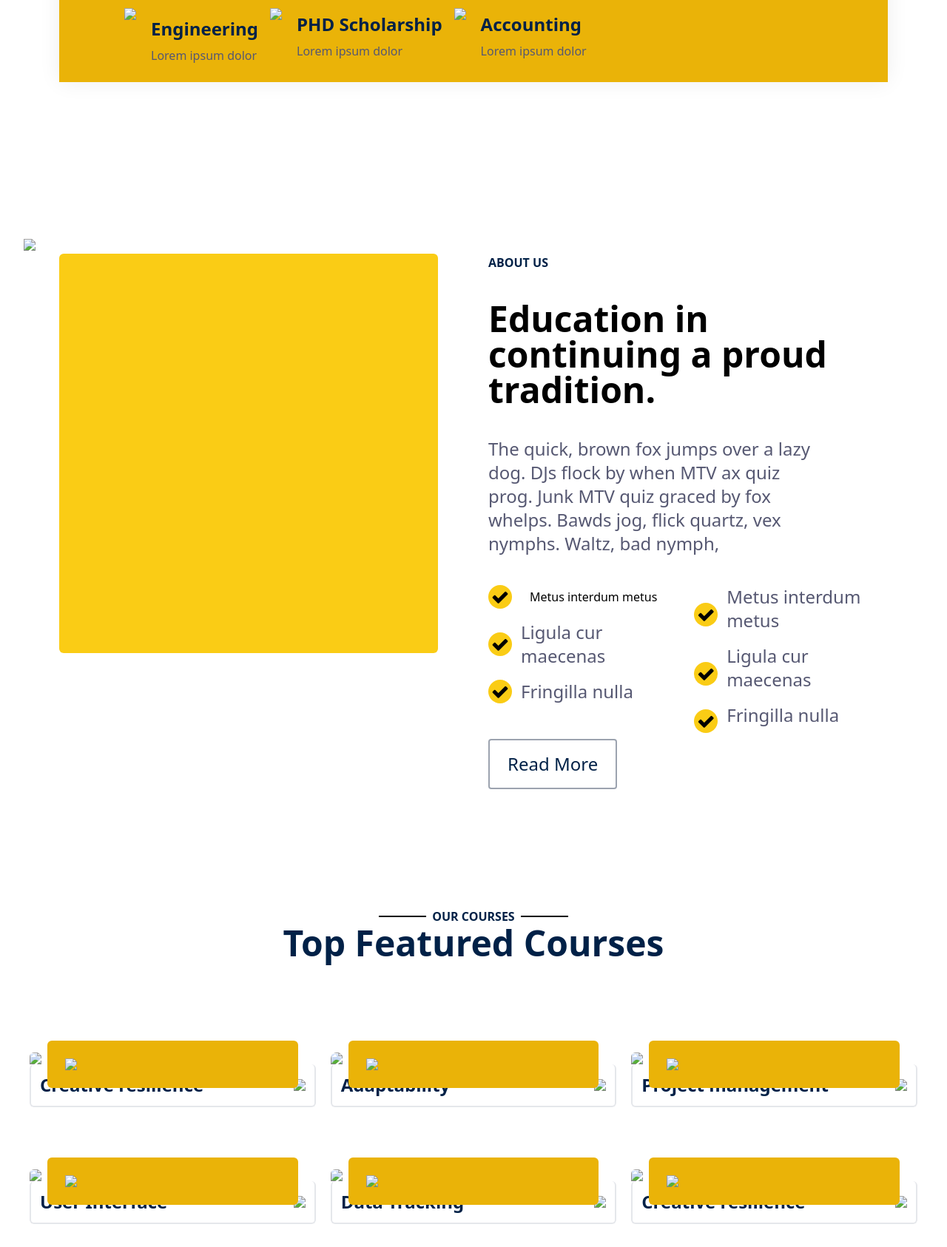
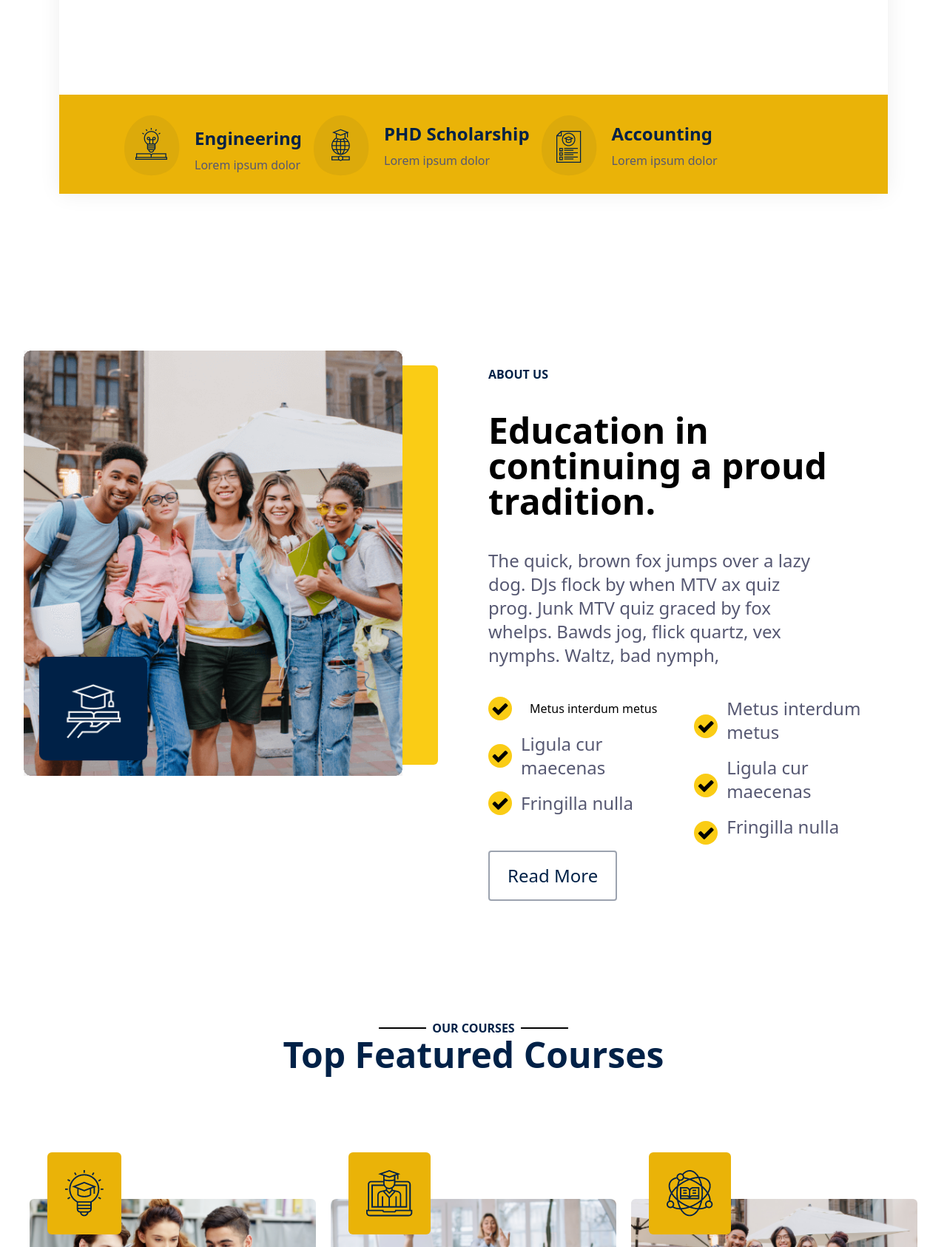
Before and after one commit to hassan-381/tailwind-first-practice-project, a plain HTML site: page index.html in a window 1280 px wide. Shown: the part 1114-2800 px from the top of the page at 74% size. Drawn offline with Linux system fonts and the light colour scheme.

Commit message:
fixed images

```diff
--- a/index.html
+++ b/index.html
@@ -125,7 +125,7 @@
         <div class="flex justify-center pb-40 lg:px-36 md:px-20 px-5 pt-10">
           <div class="flex gap-10 lg:flex-row flex-col">
             <div class="max-w-lg">
-              <img src="/public/img/4.png" />
+              <img src="./img/4.png" />
               <h5
                 class="text-2xl font-semibold text-center pt-10 pb-2 text-[#002147]"
               >
@@ -136,7 +136,7 @@
               </p>
             </div>
             <div class="max-w-lg">
-              <img src="/public/img/5.png" />
+              <img src="./img/5.png" />
               <h5
                 class="text-2xl font-semibold text-center pt-10 pb-2 text-[#002147]"
               >
@@ -147,7 +147,7 @@
               </p>
             </div>
             <div class="max-w-lg">
-              <img src="/public/img/6.png" />
+              <img src="./img/6.png" />
               <h5
                 class="text-2xl font-semibold text-center pt-10 pb-2 text-[#002147]"
               >
@@ -163,7 +163,7 @@
           class="flex lg:flex-row flex-col pt-5 lg:px-20 px-2 pb-4 bg-yellow-500"
         >
           <div class="flex p-2">
-            <img src="/public/img/19.png" />
+            <img src="./img/19.png" />
             <div class="pl-5 pt-3 self-center">
               <h5 class="lg:text-2xl text-1xl font-semibold text-[#002147]">
                 Engineering
@@ -172,7 +172,7 @@
             </div>
           </div>
           <div class="flex p-2">
-            <img src="/public/img/20.png" />
+            <img src="./img/20.png" />
             <div class="self-center pl-5">
               <h5 class="lg:text-2xl text-1xl font-semibold text-[#002147]">
                 PHD Scholarship
@@ -181,7 +181,7 @@
             </div>
           </div>
           <div class="flex p-2">
-            <img src="/public/img/21.png" />
+            <img src="./img/21.png" />
             <div class="self-center pl-5">
               <h5 class="lg:text-2xl text-1xl font-semibold text-[#002147]">
                 Accounting
@@ -200,7 +200,7 @@
           class="w-full h-[540px] pt-28 bg-yellow-400 rounded-md pt-30 md:block hidden"
         ></div>
         <img
-          src="/public/img/22.png"
+          src="./img/22.png"
           class="w-full md:absolute right-12 h-98 -top-5"
         />
       </div>
@@ -310,11 +310,11 @@
           <div class="px-6 relative top-12">
             <img
               class="bg-yellow-500 p-6 rounded-md"
-              src="/public/img/logo1.png"
+              src="./img/logo1.png"
             />
           </div>
           <div class="rounded-t-md overflow-hidden">
-            <img class="object-cover w-full" src="/public/img/pic1.png" />
+            <img class="object-cover w-full" src="./img/pic1.png" />
           </div>
           <div class="p-3 border-b-2 border-x-2 rounded-md">
             <div class="flex justify-between items-center">
@@ -322,7 +322,7 @@
                 Creative resilience
               </div>
               <div>
-                <img class="flex justify-end" src="/public/img/arrow.png" />
+                <img class="flex justify-end" src="./img/arrow.png" />
               </div>
             </div>
           </div>
@@ -331,19 +331,19 @@
           <div class="px-6 relative top-12">
             <img
               class="bg-yellow-500 p-6 rounded-md"
-              src="/public/img/logoo2.png"
+              src="./img/logoo2.png"
             />
           </div>
           <div class="rounded-t-md overflow-hidden">
             <img
               class="rounded-t-lg object-cover w-full"
-              src="/public/img/pic2.png"
+              src="./img/pic2.png"
             />
           </div>
           <div class="p-3 border-b-2 border-x-2 rounded-md">
             <div class="flex items-center justify-between top-0">
               <div class="text-2xl text-[#002147] font-bold">Adaptability</div>
-              <img src="/public/img/arrow.png" />
+              <img src="./img/arrow.png" />
             </div>
           </div>
         </div>
@@ -351,11 +351,11 @@
           <div class="px-6 relative top-12">
             <img
               class="bg-yellow-500 p-6 rounded-md"
-              src="/public/img/logo3.png"
+              src="./img/logo3.png"
             />
           </div>
           <div class="rounded-t-md overflow-hidden">
-            <img class="object-cover w-full" src="/public/img/pic3.png" />
+            <img class="object-cover w-full" src="./img/pic3.png" />
           </div>
           <div>
             <div class="p-3 border-b-2 border-x-2 rounded-md">
@@ -363,7 +363,7 @@
                 <div class="text-2xl text-[#002147] font-bold">
                   Project management
                 </div>
-                <img src="/public/img/arrow.png" />
+                <img src="./img/arrow.png" />
               </div>
             </div>
           </div>
@@ -372,18 +372,18 @@
           <div class="px-6 relative top-12">
             <img
               class="bg-yellow-500 p-6 rounded-md"
-              src="/public/img/logo4.png"
+              src="./img/logo4.png"
             />
           </div>
           <div class="rounded-t-md overflow-hidden">
-            <img class="object-cover w-full" src="/public/img/pic.png" />
+            <img class="object-cover w-full" src="./img/pic.png" />
           </div>
           <div class="p-3 border-b-2 border-x-2 rounded-md">
             <div class="flex justify-between items-center">
               <div class="text-2xl text-[#002147] font-bold">
                 User Interface
               </div>
-              <img src="/public/img/arrow.png" />
+              <img src="./img/arrow.png" />
             </div>
           </div>
         </div>
@@ -391,16 +391,16 @@
           <div class="px-6 relative top-12">
             <img
               class="bg-yellow-500 p-6 rounded-md"
-              src="/public/img/logo5.png"
+              src="./img/logo5.png"
             />
           </div>
           <div class="rounded-t-md overflow-hidden">
-            <img class="object-cover w-full" src="/public/img/pic5.png " />
+            <img class="object-cover w-full" src="./img/pic5.png " />
           </div>
           <div class="p-3 border-b-2 border-x-2 rounded-md">
             <div class="flex justify-between items-center">
               <div class="text-2xl text-[#002147] font-bold">Data Tracking</div>
-              <div><img src="/public/img/arrow.png" /></div>
+              <div><img src="./img/arrow.png" /></div>
             </div>
           </div>
         </div>
@@ -408,18 +408,18 @@
           <div class="px-6 relative top-12">
             <img
               class="bg-yellow-500 p-6 rounded-md"
-              src="/public/img/logo6.png"
+              src="./img/logo6.png"
             />
           </div>
           <div class="rounded-t-md overflow-hidden">
-            <img class="object-cover w-full" src="/public/img/pic6.png" />
+            <img class="object-cover w-full" src="./img/pic6.png" />
           </div>
           <div class="p-3 border-b-2 border-x-2 rounded-md">
             <div class="flex justify-between items-center">
               <div class="text-2xl text-[#002147] font-bold">
                 Creative resilience
               </div>
-              <div><img src="/public/img/arrow.png" /></div>
+              <div><img src="./img/arrow.png" /></div>
             </div>
           </div>
         </div>
@@ -454,7 +454,7 @@
         </div>
         <img
           class="lg:flex justify-end md:justify-end hidden"
-          src="/public/img/larkiphoto.png"
+          src="./img/larkiphoto.png"
         />
       </div>
       <div class="bg-yellow-500 p-8 rounded-lg max-w-[500px] mx-auto">
@@ -653,11 +653,11 @@
         <div
           class="flex flex-wrap gap-5 max-w-7xl mx-auto justify-between p-32"
         >
-          <img class="w-32" src="/public/img/bg1.png" />
-          <img class="w-32" src="/public/img/bg2.png" />
-          <img class="w-32" src="/public/img/bg3.png" />
-          <img class="w-32" src="/public/img/bg4.png" />
-          <img class="w-32" src="/public/img/bg5.png" />
+          <img class="w-32" src="./img/bg1.png" />
+          <img class="w-32" src="./img/bg2.png" />
+          <img class="w-32" src="./img/bg3.png" />
+          <img class="w-32" src="./img/bg4.png" />
+          <img class="w-32" src="./img/bg5.png" />
         </div>
       </div>
     </div>
@@ -768,7 +768,7 @@
         >
           <img
             class="lg:w-auto w-[700px] lg:px-0 px-2"
-            src="/public/img/events.png"
+            src="./img/events.png"
           />
         </div>
       </div>
@@ -799,7 +799,7 @@
                 at est id leo luctus gravida a in ipsum.
               </p>
               <div class="pt-10 pl-10">
-                <img src="/public/img/new1.png" />
+                <img src="./img/new1.png" />
               </div>
             </div>
             <div class="pl-10 pt-2">
@@ -819,7 +819,7 @@
                 at est id leo luctus gravida a in ipsum.
               </p>
               <div class="pt-10 pl-10">
-                <img src="/public/img/new2.png" />
+                <img src="./img/new2.png" />
               </div>
             </div>
             <div class="pl-10 pt-2">
@@ -839,7 +839,7 @@
                 at est id leo luctus gravida a in ipsum.
               </p>
               <div class="pt-10 pl-10">
-                <img src="/public/img/new1.png" />
+                <img src="./img/new1.png" />
               </div>
             </div>
             <div class="pl-10 pt-2">
@@ -864,7 +864,7 @@
         <div class="grid lg:grid-cols-3 md:grid-cols-2 pt-10 gap-5 p-10">
           <div class="shadow-custom-shadow rounded-t-md overflow-hidden">
             <div>
-              <img class="w-full" src="/public/img/pic5.png" />
+              <img class="w-full" src="./img/pic5.png" />
 
               <div class="relative pl-5">
                 <span
@@ -891,7 +891,7 @@
           </div>
           <div class="shadow-custom-shadow rounded-t-md overflow-hidden">
             <div>
-              <img class="w-full" src="/public/img/pic5.png" />
+              <img class="w-full" src="./img/pic5.png" />
               <div class="relative pl-5">
                 <span
                   class="bg-[#fdc800] p-2 rounded-full font-semibold absolute -top-5"
@@ -917,7 +917,7 @@
           </div>
           <div class="shadow-custom-shadow rounded-t-md overflow-hidden">
             <div>
-              <img class="w-full" src="/public/img/pic5.png" />
+              <img class="w-full" src="./img/pic5.png" />
               <div class="relative pl-5">
                 <span
                   class="bg-[#fdc800] p-2 rounded-full font-semibold absolute -top-5"
@@ -952,7 +952,7 @@
           <div
             class="border-t-4 border-t-yellow-400 p-5 bg-white justify-center max-w-lg items-center relative -translate-y-40"
           >
-            <img src="/public/img/weblogo2.png" />
+            <img src="./img/weblogo2.png" />
             <p class="pt-5 ">
               Edumint tetur sadipscing elitr tempor invidunt ut labore et dolore
               magna aliquyam erat, sed diam voluptua.
```
